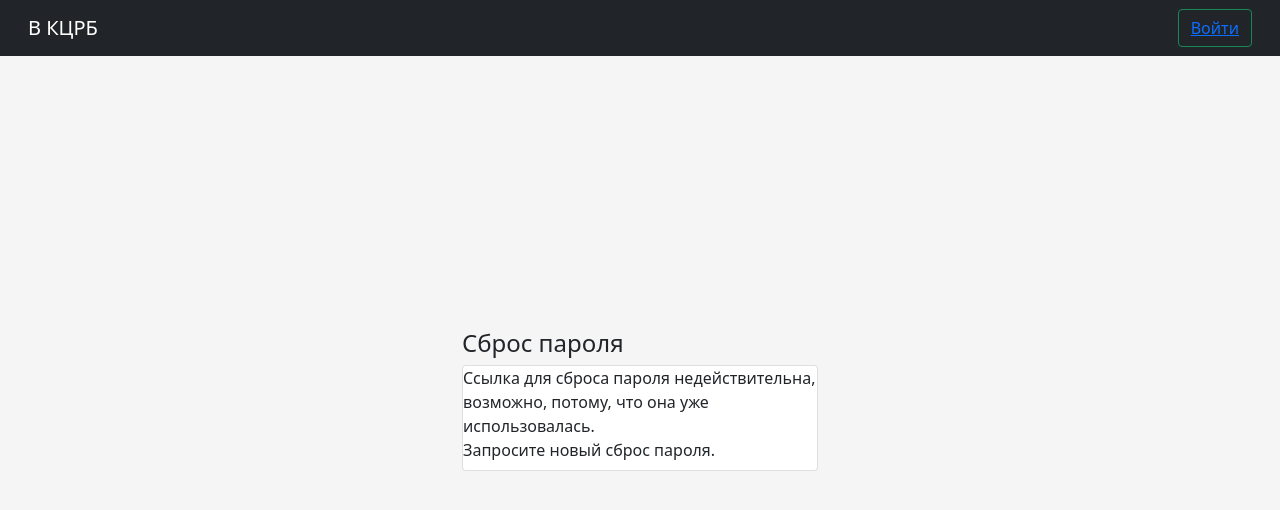
After one commit to DonCorleone-byte/Social-Network, a Django app: page /account/reset/1/1/ in a window 1280 px wide. The commit adds this page. Shown: the top 510 px of the page. Run offline with Django 3.2, Linux system fonts and the light colour scheme; some libraries are stand-ins or nearby versions.

Commit message:
Реализована форма сброса пароля

```diff
--- a/vkcrb/account/Templates/registration/login.html
+++ b/vkcrb/account/Templates/registration/login.html
@@ -12,6 +12,7 @@
                 <input type="hidden" name="next" value="{{ next }}">
                 {{ form|crispy }}
                 <button type="submit" class="btn btn-primary btn-block">Войти</button>
+                    <p class="text-center"> <a href="{% url "password_reset" %}">Забыл пароль</a></p>
                 </form>
             </div>
     </div>
--- /dev/null
+++ b/vkcrb/account/Templates/registration/password_reset_ email.html
@@ -0,0 +1,4 @@
+Некто сделал запрос сброса пароля на email {{ email }}. Для смены пароля перейдите по ссылке:
+{{ protocol }}://{{ domain }}{% url "password_reset_confirm" uidb64=uid
+token=token %}
+Ваше имя пользователя, если вы забыли: {{ user.get_username }}
--- /dev/null
+++ b/vkcrb/account/Templates/registration/password_reset_confirm.html
@@ -0,0 +1,26 @@
+{% extends "base.html" %}
+
+{% load crispy_forms_tags %}
+{% block title %}Сброс пароля{% endblock %}
+{% block content %}
+<h4  class="card-title">Сброс пароля</h4>
+{% if validlink %}
+<p class="card-title">Please enter your new password twice:</p>
+<div  class="card">
+    <div  class="card-body">
+        <form  method="post">
+            {% csrf_token %}
+            {{ form|crispy }}
+            <button  type="submit"  class="btn btn-success">Сменить пароль </button>
+        </form>
+    </div>
+</div>
+{% else %}
+<div  class="card">
+    <p class="card-title">
+        Ссылка для сброса пароля недействительна, возможно, потому, что она
+        уже использовалась.
+        <br>Запросите новый сброс пароля.</p>
+{% endif %}
+</div>
+{% endblock %}
--- a/vkcrb/account/urls.py
+++ b/vkcrb/account/urls.py
@@ -15,12 +15,12 @@ urlpatterns = [
     path('password_change/done/',
             auth_views.PasswordChangeDoneView.as_view(),
             name='password_change_done'),
-    #path('password-reset/', views.PasswordResetView.as_view(),
-        #    name='password_reset'),
-   # path('password-reset/done/', views.PasswordResetDoneView.as_view(),
-    #        name='password_reset_done'),
-   # path('reset/<uidb64>/<token>/', views.PasswordResetConfirmView.as_view(),
-    #        name='password_reset_confirm'),
-   # path('reset/done/', views.PasswordResetCompleteView.as_view(),
-    #        name='password_reset_complete'),
+    path('password-reset/', auth_views.PasswordResetView.as_view(),
+            name='password_reset'),
+    path('password-reset/done/', auth_views.PasswordResetDoneView.as_view(),
+            name='password_reset_done'),
+    path('reset/<uidb64>/<token>/', auth_views.PasswordResetConfirmView.as_view(),
+            name='password_reset_confirm'),
+    path('reset/done/', auth_views.PasswordResetCompleteView.as_view(),
+            name='password_reset_complete'),
 ]
```
Also changed, not shown: vkcrb/account/Templates/registration/password_reset_complete.html (added, +10 -0 lines), vkcrb/account/Templates/registration/password_reset_done.html (added, +15 -0 lines), vkcrb/db.sqlite3.
